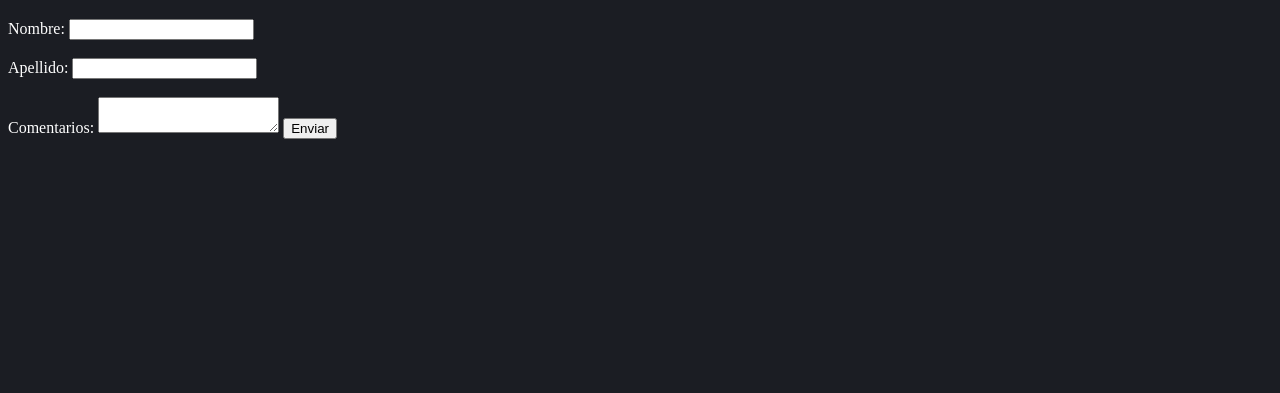
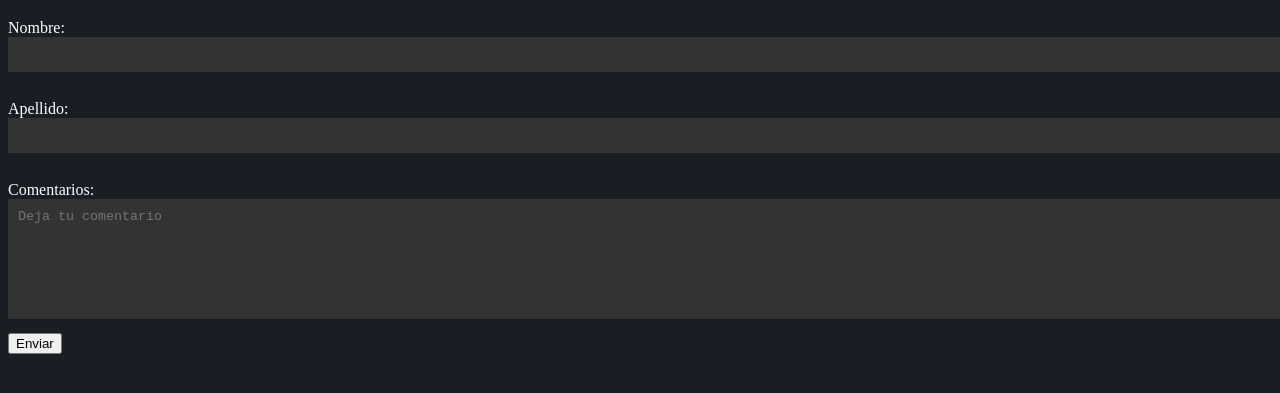
Before and after one commit to GATEOPENERZ/PracticaAyudantia1, a plain HTML site: page contact.html in a window 1280 px wide. Shown: the part 87-480 px from the top of the page. Drawn offline with Linux system fonts and the light colour scheme.

Commit message:
Update contact.html

```diff
--- a/contact.html
+++ b/contact.html
@@ -6,6 +6,17 @@
     <style>
         body{
             background-color: #1b1d23;
+            color: white;
+        }
+        textarea {
+            height: 100px;
+        }
+        input[type="text"], textarea {
+            width: 100%;
+            padding: 10px;
+            margin-bottom: 10px;
+            background-color: #333;
+            border: none;
             color: white;
         }
     </style>
@@ -24,7 +35,7 @@
             <label for="lname">Apellido:</label>
             <input type="text" id="lname" name="lastname"><br><br>
             <label for="comments">Comentarios:</label>
-            <textarea id="comments" name="comments"></textarea>
+            <textarea id="comments" name="comments" placeholder="Deja tu comentario"></textarea>
             <input type="submit" value="Enviar"><br><br>
         </form>
     </div>
```
